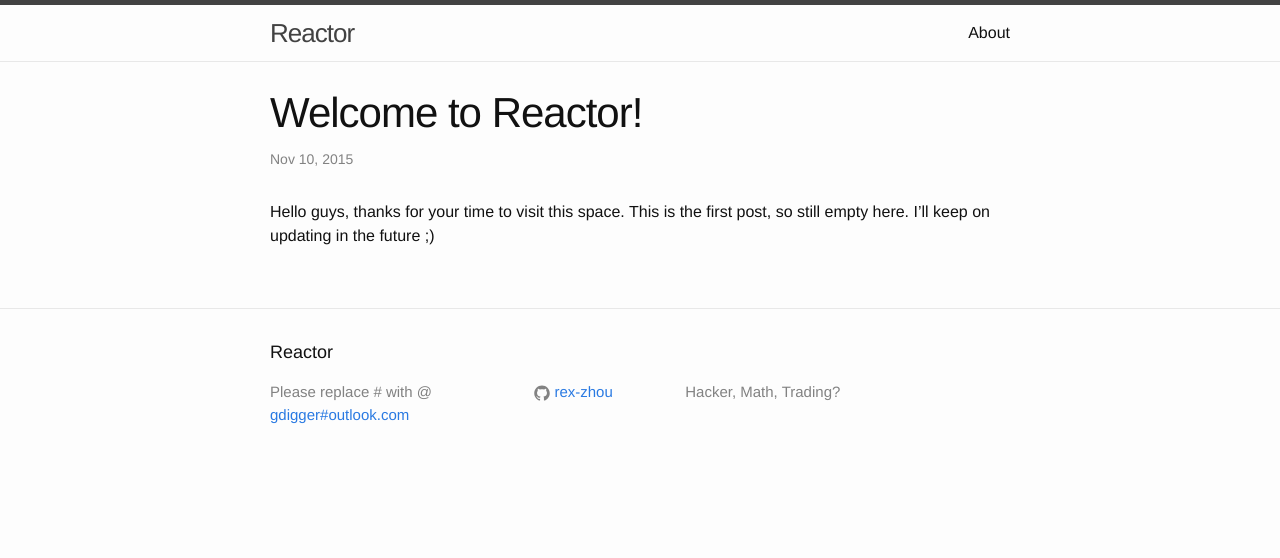
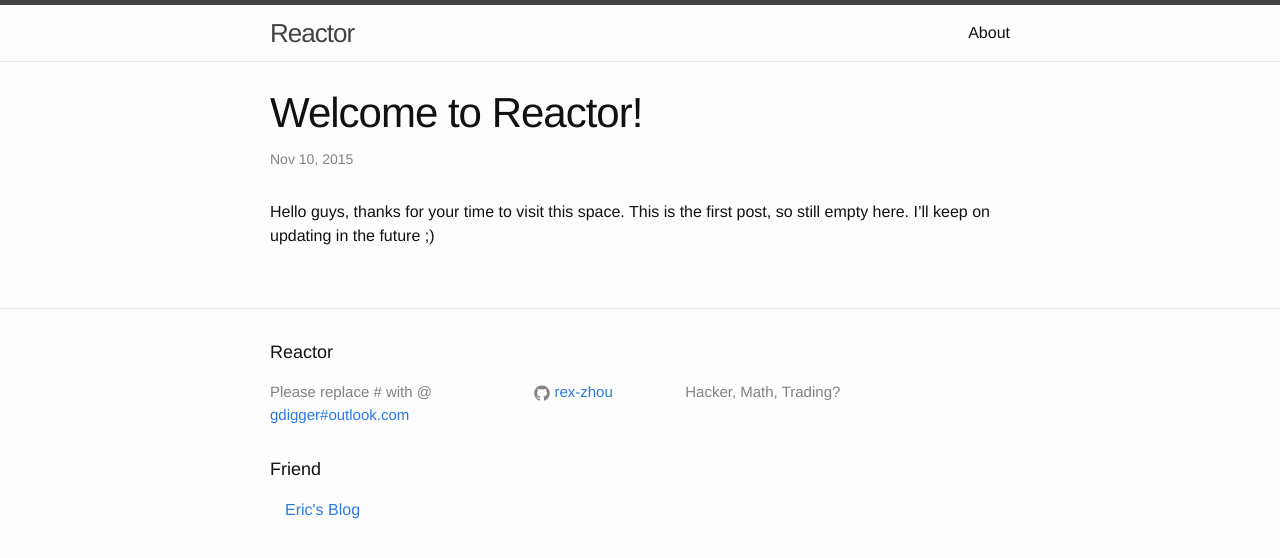
Before and after one commit to rex-zhou/rex-zhou.github.io, a Jekyll site: the page built from _posts/2015-11-11-welcome-to-reactor.markdown, in a window 1280 px wide. Shown: the top 558 px of the page. Built offline with Jekyll 4.4.1, drawn with Linux system fonts in a browser that asks for light colours.

Commit message:
add friend

```diff
--- a/_includes/footer.html
+++ b/_includes/footer.html
@@ -50,6 +50,11 @@
       </div>
     </div>
 
+    <h2 class="footer-heading">Friend</h2>
+    <div class="footer-col  footer-col-1">
+      <a href="http://ericcenblog.com">Eric's Blog</a>
+    </div>
+
   </div>
 
 </footer>
```
Also changed, not shown: 3 other files.
